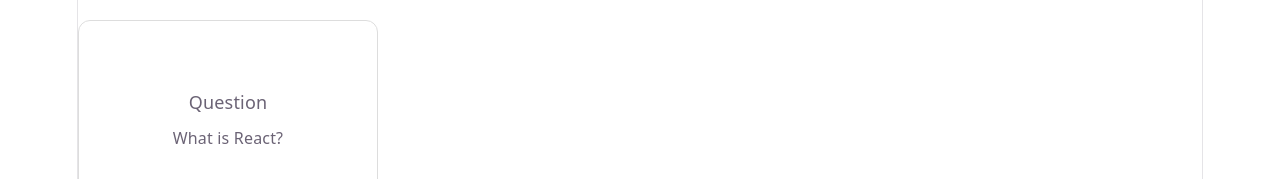
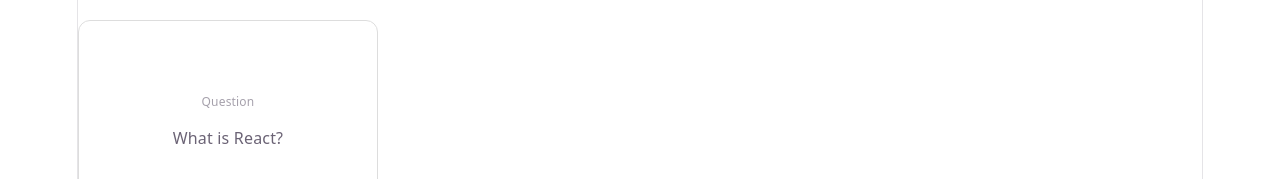
Before and after one commit to tijana333/flashcard-quiz, a React (Vite) app: page / in a window 1280 px wide. Shown: the top 179 px of the page. Built offline with nearby package versions, Linux system fonts and the light colour scheme.

Commit message:
Flashcard

```diff
--- a/src/components/Flashcard.jsx
+++ b/src/components/Flashcard.jsx
@@ -9,9 +9,7 @@
       <div className="card-inner" onClick={() => setFlipped((f) => !f)}>
         {/* FRONT */}
         <div className="card-face card-front">
-          <div cl assName="card-eyebrow">
-            Question
-          </div>
+          <div className="card-eyebrow">Question</div>
           <div className="card-text">{question}</div>
         </div>
 
```
